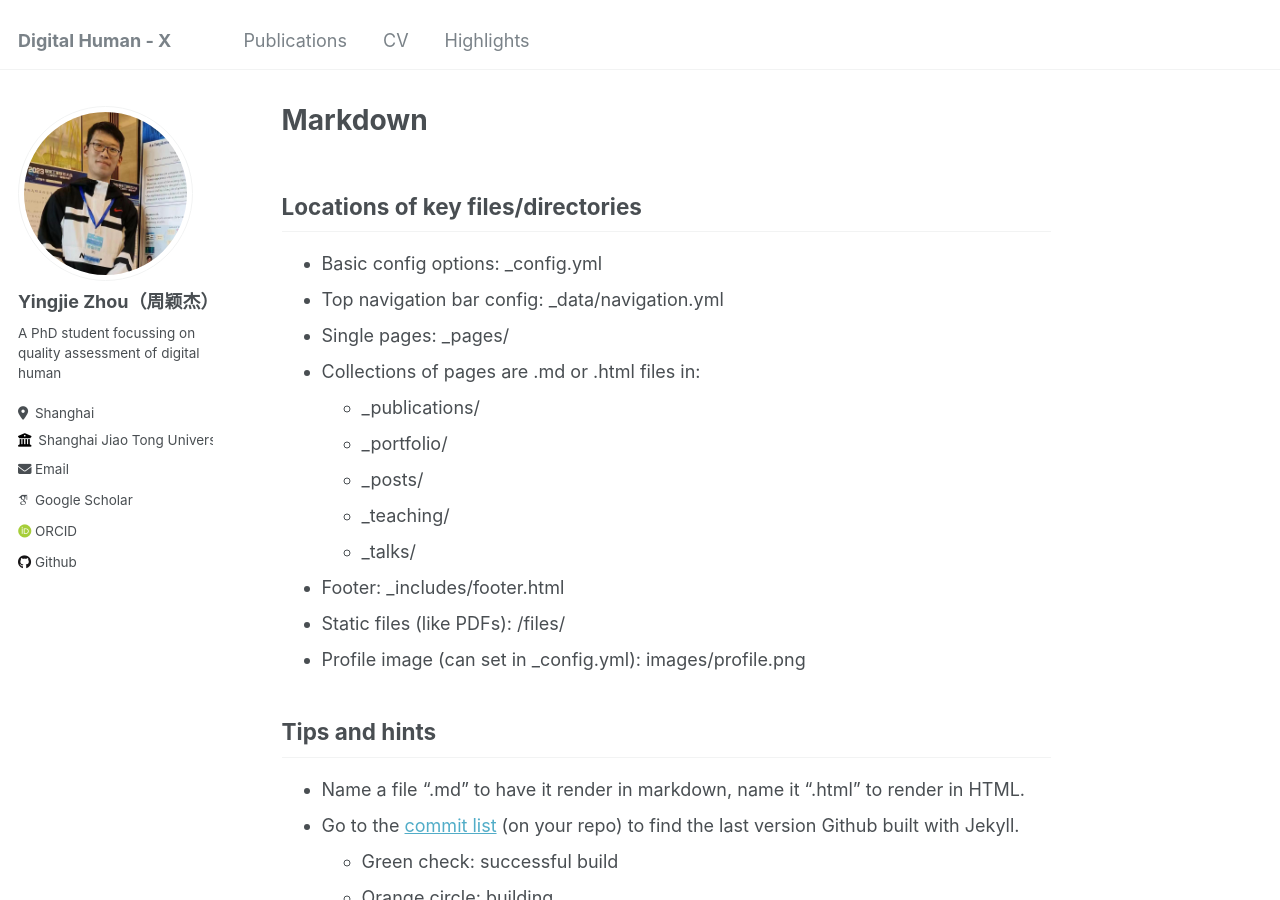
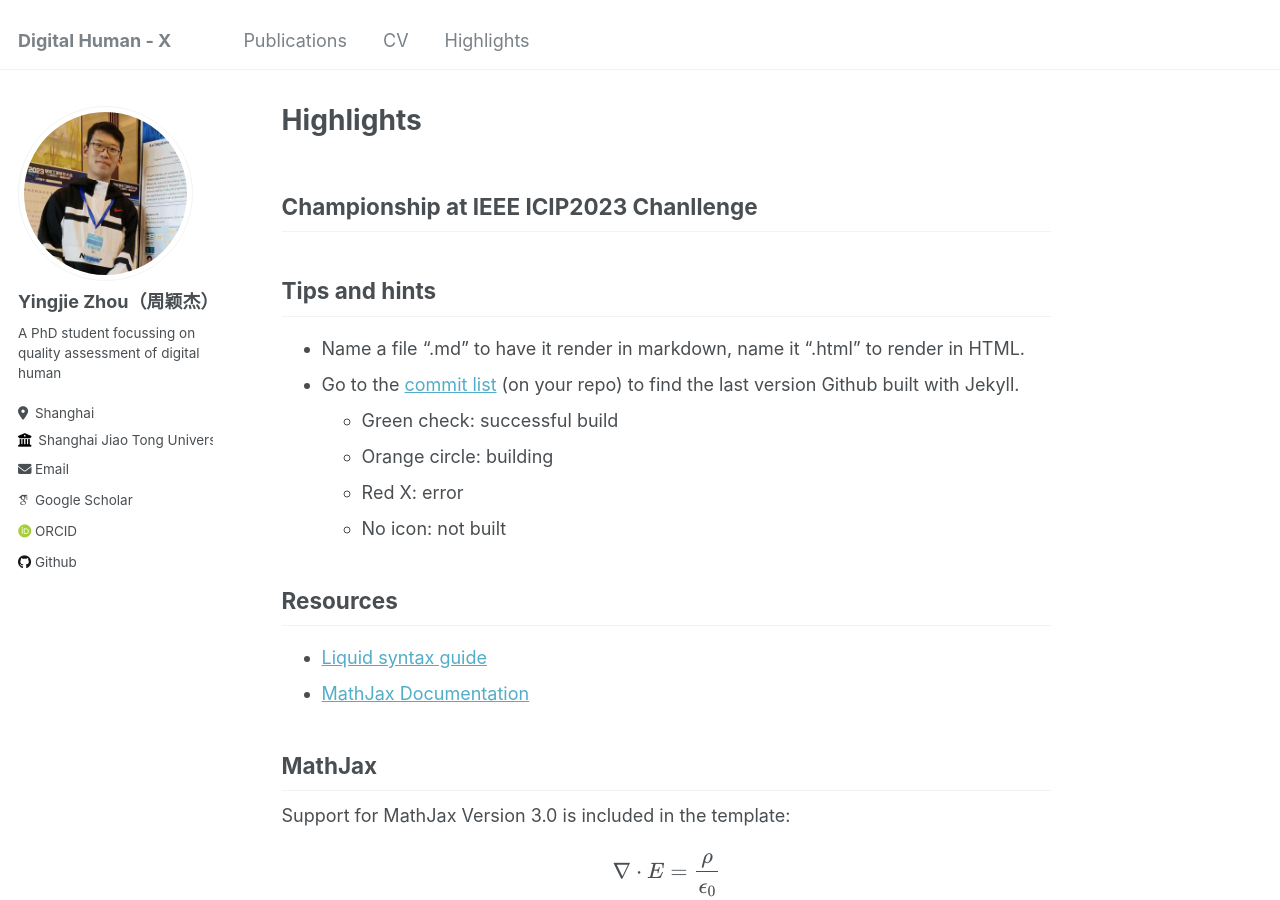
Before and after one commit to zyj-2000/zyj-2000.github.io, a Jekyll site: the page built from _pages/markdown.md, in a window 1280 px wide and 900 px high. Built offline with Jekyll 4.4.1, drawn with Linux system fonts in a browser that asks for light colours; some web fonts are replaced.

Commit message:
Update markdown.md

```diff
--- a/_pages/markdown.md
+++ b/_pages/markdown.md
@@ -1,26 +1,15 @@
 ---
 permalink: /markdown/
-title: "Markdown"
+title: "Highlights"
 author_profile: true
 redirect_from:
   - /md/
   - /markdown.html
 ---
 
-## Locations of key files/directories
+## Championship at IEEE ICIP2023 Chanllenge
 
-* Basic config options: _config.yml
-* Top navigation bar config: _data/navigation.yml
-* Single pages: _pages/
-* Collections of pages are .md or .html files in:
-  * _publications/
-  * _portfolio/
-  * _posts/
-  * _teaching/
-  * _talks/
-* Footer: _includes/footer.html
-* Static files (like PDFs): /files/
-* Profile image (can set in _config.yml): images/profile.png
+
 
 ## Tips and hints
 
```
